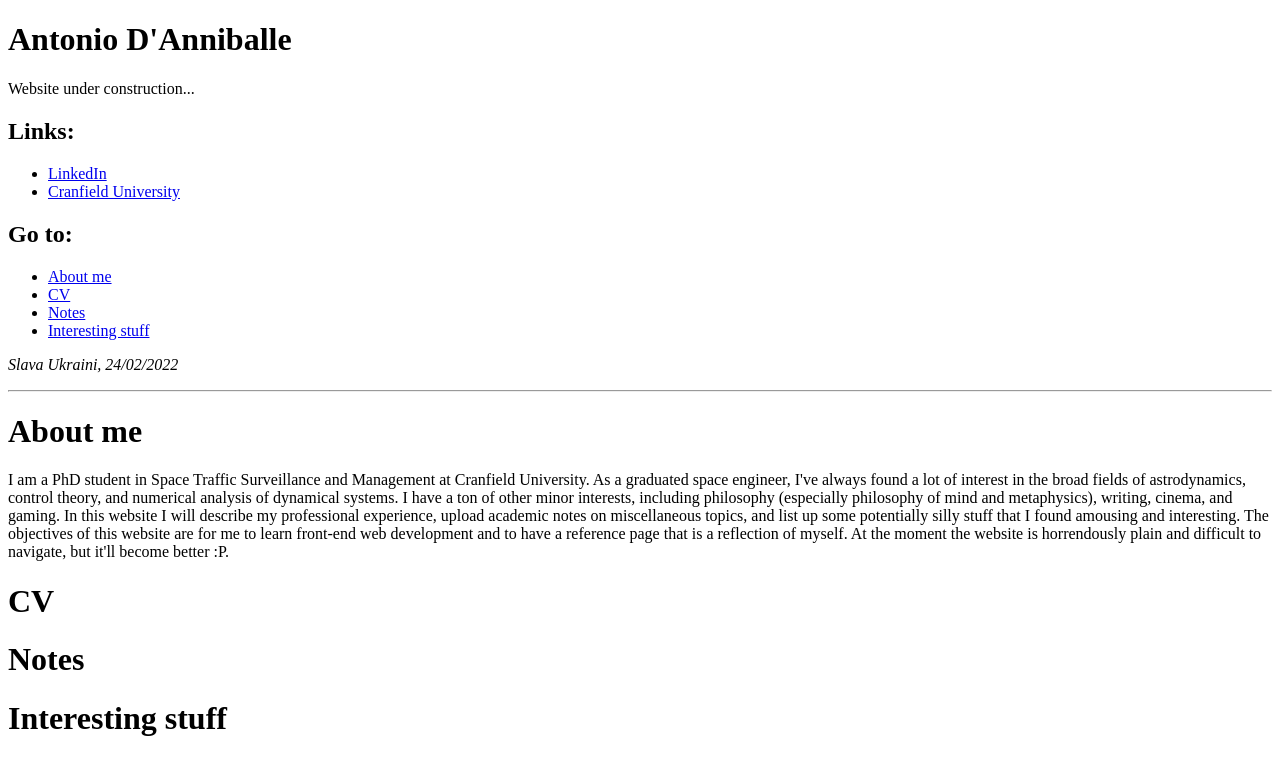
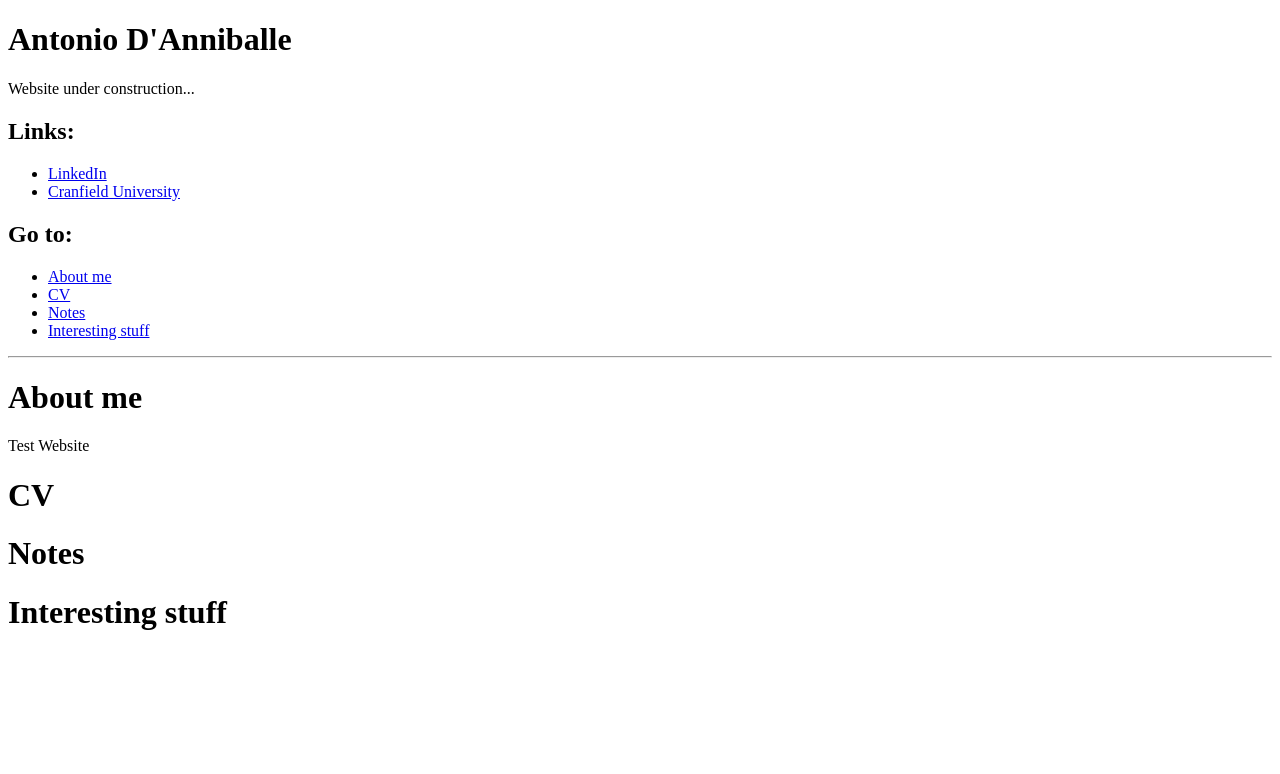
Before and after one commit to ant-dan/halszkaroid.github.io, a plain HTML site: page index.html in a window 1280 px wide. Drawn offline with Linux system fonts and the light colour scheme.

Commit message:
Update index.html
Removed description. Repo soon to be deleted alongside website

```diff
--- a/index.html
+++ b/index.html
@@ -19,15 +19,10 @@
 			<li><a href="#notes">Notes</a></li>
 			<li><a href="#stuff">Interesting stuff</a></li>
 		</ul>
-		<p><i>Slava Ukraini, 24/02/2022</i></p>
+		<p><i></i></p>
 		<hr />
 		<h1 id="#about-me">About me</h1>
-		<p>I am a PhD student in Space Traffic Surveillance and Management at Cranfield University.
-		As a graduated space engineer, I've always found a lot of interest in the broad fields of astrodynamics, control theory, and numerical analysis of dynamical systems.
-		I have a ton of other minor interests, including philosophy (especially philosophy of mind and metaphysics), writing, cinema, and gaming.
-		In this website I will describe my professional experience, upload academic notes on miscellaneous topics, and list up some potentially silly stuff that I found amousing and interesting.
-		The objectives of this website are for me to learn front-end web development and to have a reference page that is a reflection of myself.
-		At the moment the website is horrendously plain and difficult to navigate, but it'll become better :P.
+		<p>Test Website
 		</p>
 		<h1 id="#cv">CV</h1>
 		<h1 id="#notes">Notes</h1>
```
